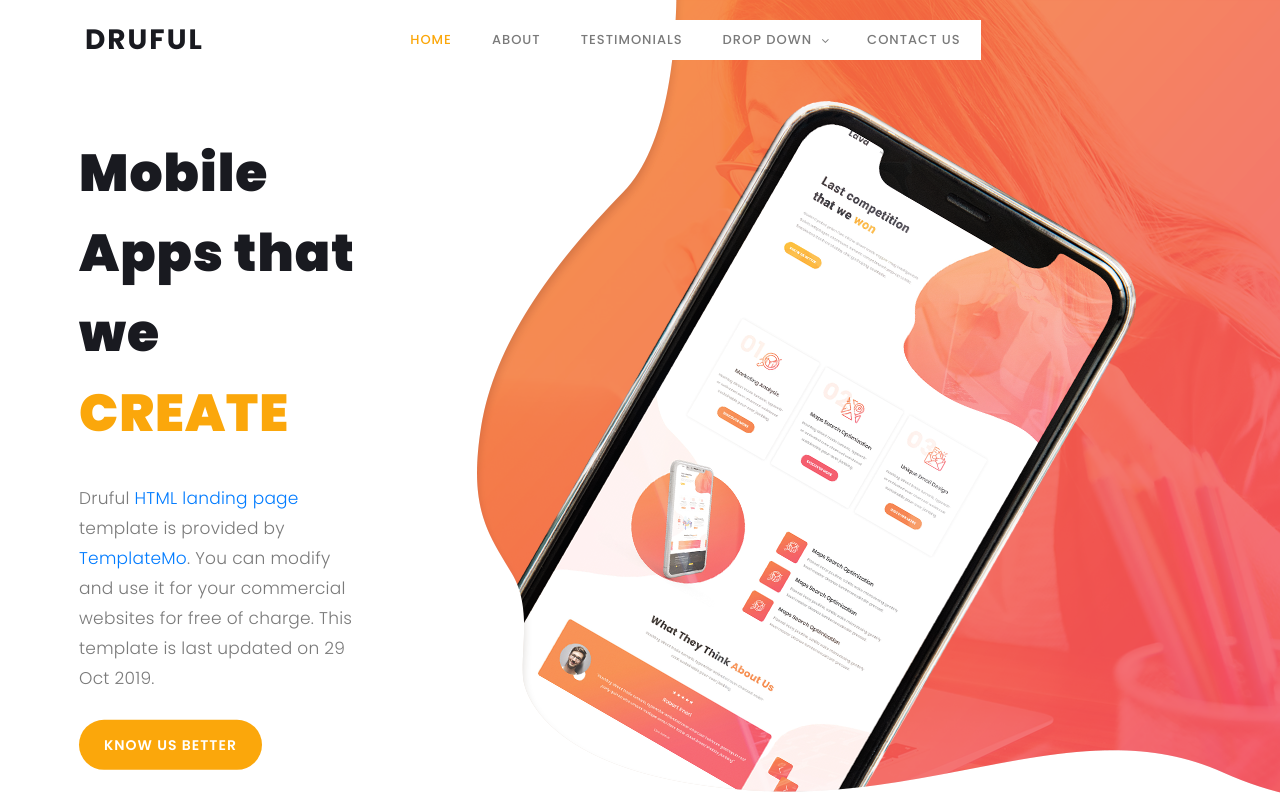
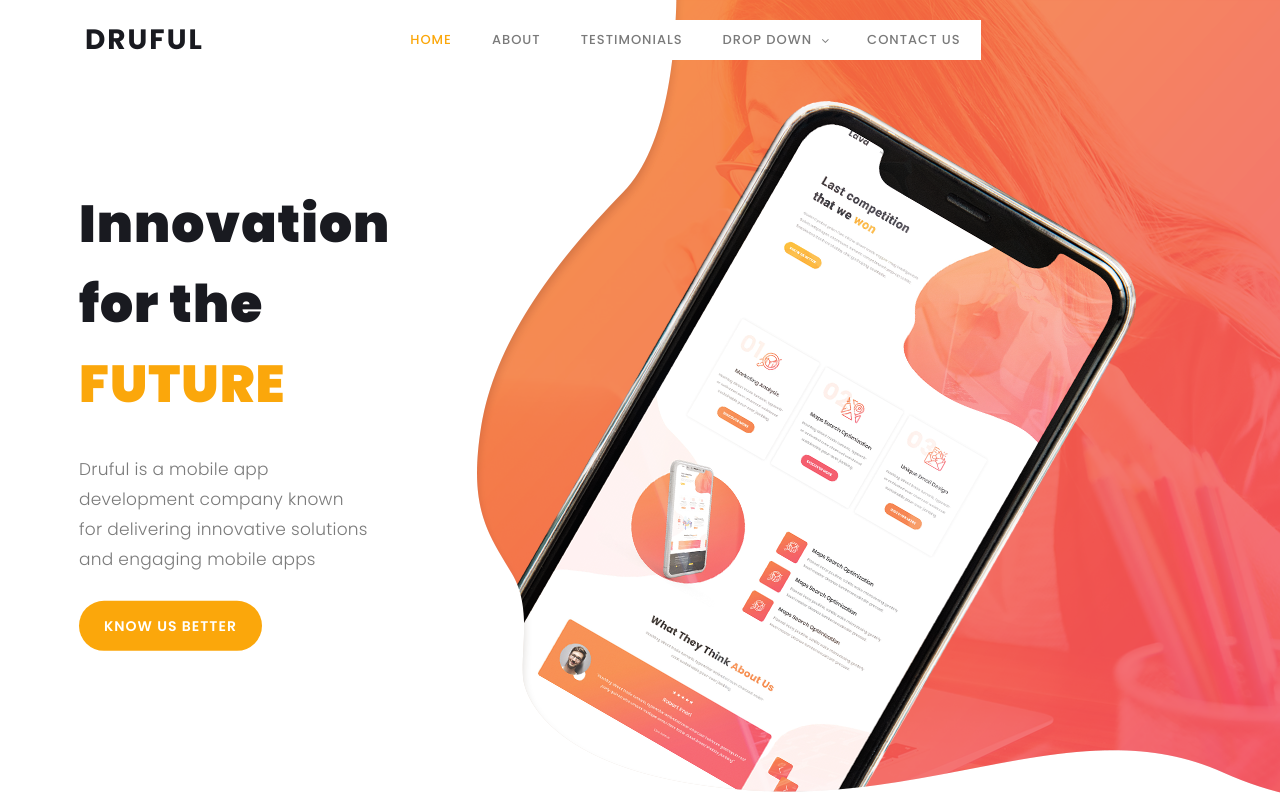
Before and after one commit to LieutenantR/lieutenantr.github.io, a plain HTML site: page index.html in a window 1280 px wide. Shown: the top 800 px of the page. Drawn offline with Linux system fonts and the light colour scheme.

Commit message:
Changes to index.html

```diff
--- a/index.html
+++ b/index.html
@@ -91,9 +91,8 @@ https://templatemo.com/tm-540-lava-landing-page
                 <div class="row">
                     <div class="left-text col-lg-6 col-md-12 col-sm-12 col-xs-12"
                         data-scroll-reveal="enter left move 30px over 0.6s after 0.4s">
-                        <h1>Mobile Apps that we <em>CREATE</em></h1>
-                        <p>Druful <a href="#">HTML landing page</a> template is provided by <a href="#">TemplateMo</a>.
-                           You can modify and use it for your commercial websites for free of charge. This template is last updated on 29 Oct 2019.</p>
+                        <h1>Innovation for the <em>FUTURE</em></h1>
+                        <p>Druful is a mobile app development company known for delivering innovative solutions and engaging mobile apps</p>
                         <a href="#about" class="main-button-slider">KNOW US BETTER</a>
                     </div>
                 </div>
```
